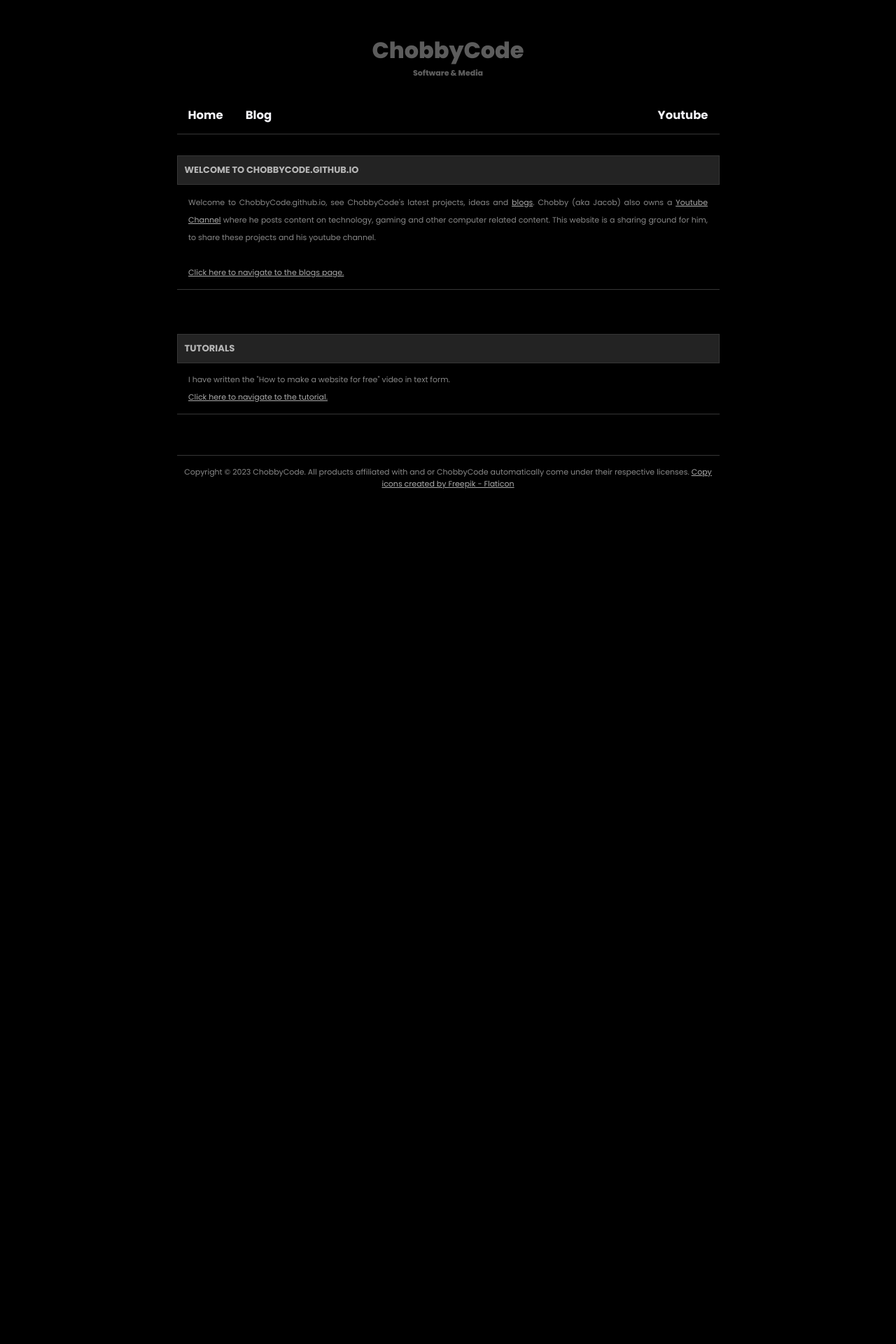
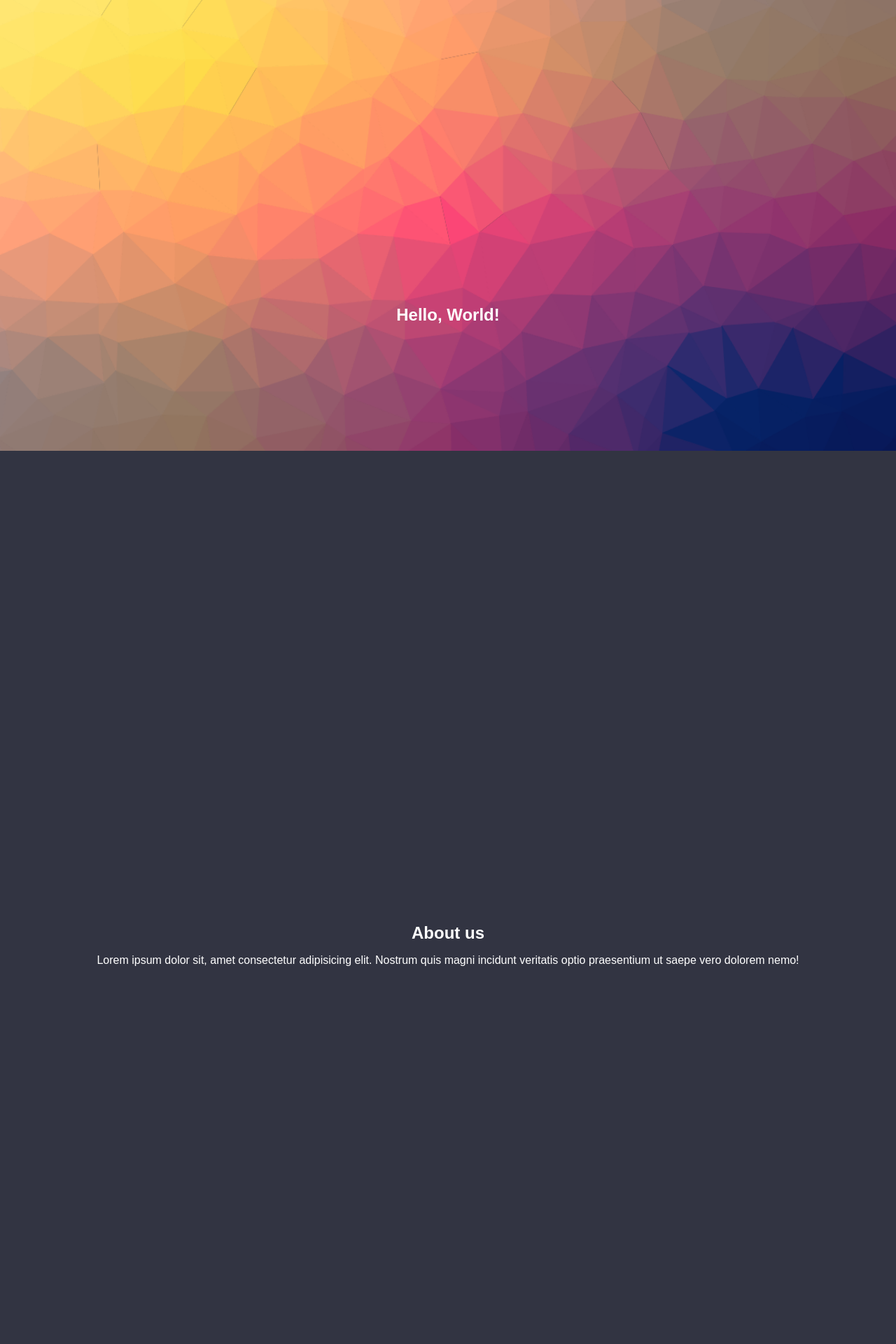
Before and after one commit to ChobbyCode/ChobbyCode.github.io, a Jekyll site: the page built from index.md, in a window 1280 px wide. Shown: the top 1920 px of the page at 70% size. Built offline with Jekyll 4.4.1, drawn with Linux system fonts in a browser that asks for light colours; before the commit the page ends 900 px from its top, so only the background shows below that.

Commit message:
Updated landing page

```diff
--- a/_layouts/home.html
+++ b/_layouts/home.html
@@ -1,36 +1,43 @@
----
-layout: nonContent
----
+<!DOCTYPE html>
+<html lang="en">
 
+<head>
+    <meta charset="UTF-8">
+    <meta http-equiv="X-UA-Compatible" content="IE=edge">
+    <meta name="viewport" content="width=device-width, initial-scale=1.0">
+    <link rel="stylesheet" href="\css\home.css">
+    <title>Home</title>
+</head>
 
+<body>
 
+    <div class="bg"></div>
 
+    <main>
 
-<div class="latest-post">
-    <h3>Welcome to ChobbyCode.github.io</h3>
-    <p>
-        Welcome to ChobbyCode.github.io, see ChobbyCode's latest projects, ideas and <a href="/blogs/">blogs</a>.
-        Chobby (aka Jacob) also owns a <a href="https://www.youtube.com/@techplain">Youtube Channel</a>
-        where he posts
-        content on technology, gaming and other computer related content. This website is a sharing ground
-        for him, to
-        share these projects and his youtube channel.<br>
-        <br>
-        <a href="/blog/">Click here to navigate to the blogs page.</a>
-    </p>
+        <section>
+            <h1>Hello, World!</h1>
+        </section>
 
-    <div id="footer"></div>
-</div>
+        <section>
+            <h2 class="animate-on-scroll">About us</h2>
+            <p class="animate-on-scroll">Lorem ipsum dolor sit, amet consectetur adipisicing elit. Nostrum quis magni
+                incidunt veritatis optio praesentium ut saepe vero dolorem nemo!</p>
+        </section>
 
-<div class="post">
-    <h3>Tutorials</h3>
-    <p>
-        I have written the "How to make a website for free" video in text form.
-        <br>
-        <a href="/blog/SetupGithubPages">Click here to navigate to the tutorial.</a>
-    </p>
+        <section>
+            <h2 class="animate-on-scroll">My portfolio</h2>
 
-    <div id="footer"></div>
-</div>
+            <div class="boxes">
+                <div class="box animate-top-down"></div>
+                <div class="box animate-top-down"></div>
+                <div class="box animate-top-down"></div>
+            </div>
+        </section>
 
-{{ content }}
+    </main>
+
+    <script src="\assets\scripts\scroll.js"></script>
+</body>
+
+</html>
--- a/_layouts/nonContent.html
+++ b/_layouts/nonContent.html
@@ -20,24 +20,22 @@
 <body>
 
 
-    <div id="header">
+    <!--<div id="header">
         <h1 style="font-family: PoppinsEBold;"><a href="#">ChobbyCode</a></h1>
         <h2 style="font-family: PoppinsEBold;"><a href="#">Software & Media</a></h2>
-    </div>
+    </div>-->
+
+    <nav>
+        <ul style="font-family: PoppinsBold; font-size:150%; ">
+            <li><a href="/home/">Home</a></li>
+            <li><a href="/blog/">Blog</a></li>
+            <li style="float: right;"><a href="https://www.youtube.com/channel/UCGTBbWzzWBv3qTStI30zklw">Youtube</a>
+            </li>
+            <li style="float: right;"><a href="/about/">About</a></li>
+        </ul>
+    </nav>
 
     <div id="content">
-
-        <nav>
-            <ul style="font-family: PoppinsBold; font-size:150%; ">
-                <li><a href="/home/" style="color: #F4F4F9">Home</a></li>
-                <li><a href="/blog/" style="color: #F4F4F9">Blog</a></li>
-                <li style="float: right;"><a href="https://www.youtube.com/channel/UCGTBbWzzWBv3qTStI30zklw"
-                        style="color: #F4F4F9">Youtube</a> </li>
-                <!--<li style="float: right;"><a href="/about/" style="color: #32A956">About</a></li>-->
-            </ul>
-
-            <div id="footer"></div>
-        </nav>
 
         <div id="colTwo">
 
@@ -51,7 +49,8 @@
                 under
                 their
                 respective licenses.
-                <a href="https://www.flaticon.com/free-icons/copy" title="copy icons">Copy icons created by Freepik - Flaticon</a>
+                <a href="https://www.flaticon.com/free-icons/copy" title="copy icons">Copy icons created by Freepik -
+                    Flaticon </a>
             </p>
 
         </div>
--- /dev/null
+++ b/assets/scripts/scroll.js
@@ -0,0 +1,19 @@
+const animation_elements = document.querySelectorAll('.animate-on-scroll, .animate-top-down');
+
+const observer = new IntersectionObserver((entries) => {
+    entries.forEach((entry) => {
+        if (entry.isIntersecting) {
+            entry.target.classList.add('animate');
+        } else {
+            entry.target.classList.remove('animate');
+        }
+    })
+}, {
+    threshold: 0.5
+});
+
+for (let i = 0; i < animation_elements.length; i++) {
+    const el = animation_elements[i];
+
+    observer.observe(el);
+}
--- a/css/default.css
+++ b/css/default.css
@@ -184,6 +184,7 @@ form {
 #colThree {
     float: left;
     width: 180px;
+    width: 180px;
 }
 
 #colThree ul {
@@ -254,7 +255,7 @@ li:last-child {
 
 li a {
     display: block;
-    color: white;
+    color: #F4F4F9;
     text-align: center;
     padding: 14px 16px;
     text-decoration: none;
--- /dev/null
+++ b/css/home.css
@@ -0,0 +1,77 @@
+* {
+    margin: 0;
+    padding: 0;
+    box-sizing: border-box;
+    font-family: sans-serif;
+}
+
+body {
+    background-color: #323442;
+    color: #fff;
+}
+
+section {
+    display: flex;
+    flex-direction: column;
+    justify-content: center;
+    align-items: center;
+    height: 100vh;
+}
+
+h2 {
+    margin-bottom: 1rem;
+}
+
+.animate-on-scroll {
+    opacity: 0;
+    transform: translate(-300px, 0);
+    transition: all 0.4s ease-out;
+    transition-delay: 0.2s;
+}
+
+.animate-top-down {
+    opacity: 0;
+    transform: translate(0, -300px);
+    transition: all 0.4s ease-out;
+    transition-delay: 0.2s;
+}
+
+.animate {
+    opacity: 1;
+    transform: translate(0, 0);
+}
+
+.boxes {
+    display: flex;
+    justify-content: center;
+}
+
+.box {
+    width: 100px;
+    height: 100px;
+    background-color: #fff;
+    margin: 0px 16px;
+}
+
+.box:nth-child(2) {
+    transition-delay: 0.4s;
+}
+
+.box:nth-child(3) {
+    transition-delay: 0.6s;
+}
+
+.bg {
+    width: 100%;
+    height: 100%;
+    position: absolute;
+    z-index: -1;
+
+    background-image: url('../assets/Images/cool-background.png');
+
+    background-repeat: no-repeat;
+    background-size: 100%;
+
+    padding-top: 200px;
+    padding-bottom: 200px;
+}
```
Also changed, not shown: assets/Images/cool-background.png (added).
